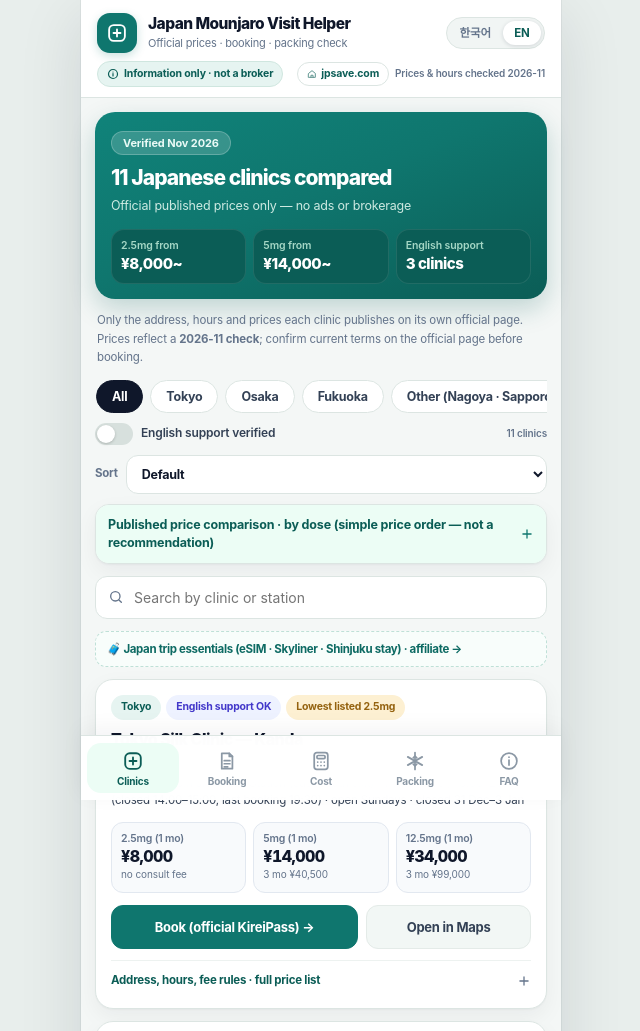
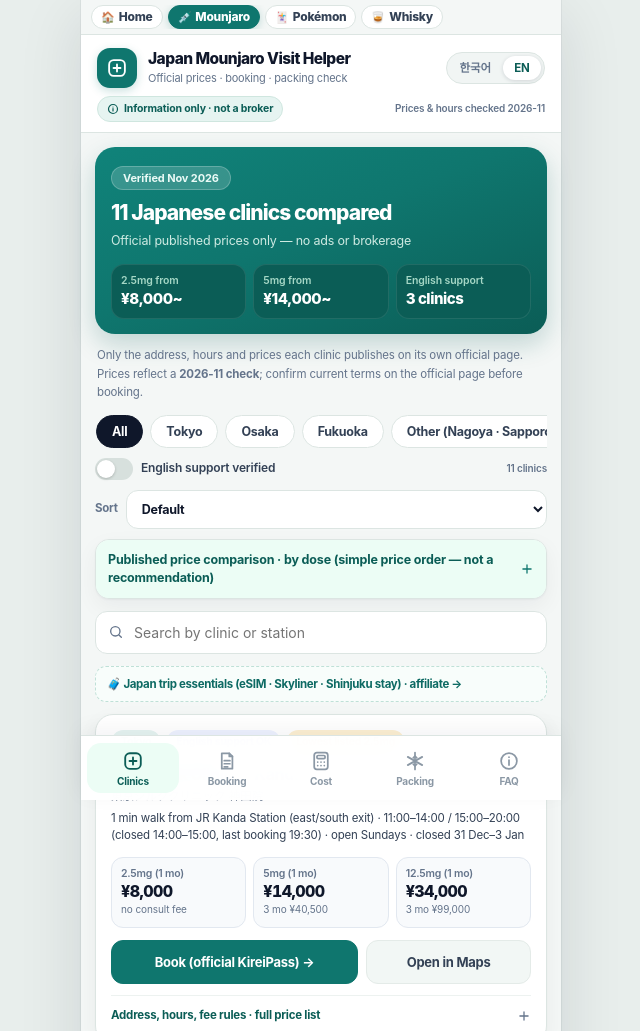
Before and after one commit to swbae123456/Japan-mounjaro-helper, a plain HTML site: page index.html in a window 1280 px wide. Shown: the top 1031 px of the page, without its empty margins (319-959 px from the left). Drawn offline with Linux system fonts and the light colour scheme.

Commit message:
feat(jmh): 상단 고정 퀵 스위처 1줄 — 🏠 홈·💉 마운자로(현재)·🃏 포켓몬·🥃 위스키 1탭 이동 (jmh-v24)
- 화면 맨 위(position:sticky)에 알약 4개 한 줄: 홈/마운자로/포켓몬/위스키
- 현재 사이트는 solid 알약 + aria-current, 나머지는 흰 알약(390px 한 줄, 넘치면 가로 스크롤·스크롤바 숨김)
- KO/EN 토글에 맞춰 문구 전환(data-en), 영어 화면에서는 이동 링크에 ?lang=en 유지
- 헤더 sticky top을 --qs-h(35px)만큼 내려 겹침 없음, 상단 메타 줄의 중복 'jpsave.com 홈' 알약 제거
- sw.js VERSION v23 → v24, README·테스트 기대값 동기화, 퀵 스위처 구조 검사 추가

```diff
--- a/index.html
+++ b/index.html
@@ -118,6 +118,7 @@
     --muted:#64748b;
     --line:#dce5e2;
     --line-2:#edf2f0;
+    --qs-h:35px;
     --brand:#0f766e;
     --brand-2:#0b5d56;
     --brand-soft:#e6f4f1;
@@ -164,7 +165,7 @@
 
   /* ---------- header ---------- */
   .app-header{
-    position:sticky;top:0;z-index:30;
+    position:sticky;top:calc(var(--qs-h) + env(safe-area-inset-top));z-index:30;
     background:rgba(255,255,255,.97);
     backdrop-filter:saturate(160%) blur(12px);
     -webkit-backdrop-filter:saturate(160%) blur(12px);
@@ -209,16 +210,31 @@
   }
   .compliance-pill:active{transform:scale(.98)}
   .verified-tag{font-size:10px;color:var(--muted);font-weight:600;white-space:nowrap}
-  /* jpsave.com 홈 크로스링크 알약(상단 메타 줄) */
-  .home-pill{
-    display:inline-flex;align-items:center;gap:4px;
-    border:1px solid var(--line);background:#fff;color:var(--brand-2);
-    font-size:10.5px;font-weight:700;line-height:1;padding:6px 9px;border-radius:999px;
-    font-family:var(--font);text-decoration:none;white-space:nowrap;letter-spacing:-.015em;
-  }
-  .home-pill svg{width:10px;height:10px;flex:0 0 auto;opacity:.7}
-  .home-pill:active{transform:scale(.98)}
-  .home-pill:focus-visible{outline:2px solid var(--brand);outline-offset:1px}
+  /* ---------- 상단 고정 퀵 스위처 — jpsave.com 네 곳을 1탭으로 이동 ---------- */
+  .qs-bar{
+    position:sticky;top:0;z-index:34;
+    background:var(--bg);
+    border-bottom:1px solid var(--line);
+    padding:calc(5px + env(safe-area-inset-top)) 10px 5px;
+  }
+  .qs-row{
+    display:flex;align-items:center;gap:5px;
+    overflow-x:auto;overflow-y:hidden;
+    scrollbar-width:none;-ms-overflow-style:none;-webkit-overflow-scrolling:touch;
+  }
+  .qs-row::-webkit-scrollbar{display:none;height:0}
+  .qs-pill{
+    flex:0 0 auto;display:inline-flex;align-items:center;gap:4px;
+    height:24px;padding:0 9px;border-radius:999px;
+    font-family:var(--font);font-size:12px;font-weight:800;line-height:1;
+    letter-spacing:-.02em;white-space:nowrap;text-decoration:none;
+    color:var(--ink-2);background:#fff;border:1px solid var(--line);
+    transition:background .15s,border-color .15s,color .15s;
+  }
+  .qs-ico{font-size:11px;line-height:1;font-family:'Apple Color Emoji','Segoe UI Emoji','Noto Color Emoji',sans-serif}
+  .qs-pill:active{transform:scale(.97)}
+  .qs-pill:focus-visible{outline:2px solid var(--brand);outline-offset:1px}
+  .qs-pill.is-active{background:var(--brand);border-color:var(--brand);color:#fff;box-shadow:0 2px 8px rgba(15,118,110,.22)}
 
   /* ---------- panels ---------- */
   main{padding:14px 14px 4px}
@@ -674,6 +690,22 @@
 </head>
 <body>
 <div class="shell">
+  <nav class="qs-bar" aria-label="jpsave.com 사이트 이동" data-en-aria="jpsave.com site switcher">
+    <div class="qs-row">
+      <a class="qs-pill" href="https://jpsave.com/" data-qs-href="https://jpsave.com/">
+        <span class="qs-ico" aria-hidden="true">🏠</span><span class="qs-lbl" data-en="Home">홈</span>
+      </a>
+      <span class="qs-pill is-active" aria-current="page">
+        <span class="qs-ico" aria-hidden="true">💉</span><span class="qs-lbl" data-en="Mounjaro">마운자로</span>
+      </span>
+      <a class="qs-pill" href="https://jpsave.com/pokemon-cards/" data-qs-href="https://jpsave.com/pokemon-cards/">
+        <span class="qs-ico" aria-hidden="true">🃏</span><span class="qs-lbl" data-en="Pokémon">포켓몬</span>
+      </a>
+      <a class="qs-pill" href="https://jpsave.com/whisky/" data-qs-href="https://jpsave.com/whisky/">
+        <span class="qs-ico" aria-hidden="true">🥃</span><span class="qs-lbl" data-en="Whisky">위스키</span>
+      </a>
+    </div>
+  </nav>
   <header class="app-header">
     <div class="brand">
       <div class="logo valid" aria-hidden="true">
@@ -699,10 +731,6 @@
         <span data-en="Information only · not a broker">정보 도우미 · 알선 아님</span>
       </button>
       <span class="top-meta">
-        <a class="home-pill" id="homePill" href="https://jpsave.com/" aria-label="jpsave.com 홈" data-en-aria="jpsave.com home">
-          <svg viewBox="0 0 24 24" fill="none" stroke="currentColor" stroke-width="2.2" stroke-linecap="round" stroke-linejoin="round" aria-hidden="true"><path d="M4 10.5 12 4l8 6.5V20H4z"></path><path d="M9.5 20v-5h5v5"></path></svg>
-          <span data-en="jpsave.com">jpsave.com 홈</span>
-        </a>
         <span class="visit-badge" id="visitBadge" hidden>
           <svg viewBox="0 0 24 24" fill="none" stroke="currentColor" stroke-width="2.2" stroke-linecap="round" stroke-linejoin="round" aria-hidden="true">
             <circle cx="12" cy="8" r="3.4"></circle><path d="M5.2 20c0-3.5 3-5.6 6.8-5.6s6.8 2.1 6.8 5.6"></path>
@@ -1914,6 +1942,13 @@
       var want = blocks[i].getAttribute('data-lang-only');
       blocks[i].hidden = (want !== lang);
     }
+    // 상단 퀵 스위처: 영어 화면에서 넘어갈 때도 ?lang=en 을 이어 간다
+    var qsLinks = document.querySelectorAll('[data-qs-href]');
+    for (i = 0; i < qsLinks.length; i++) {
+      var qsBase = qsLinks[i].getAttribute('data-qs-href');
+      if (!qsBase) continue;
+      qsLinks[i].setAttribute('href', lang === 'en' ? qsBase + (qsBase.indexOf('?') < 0 ? '?lang=en' : '&lang=en') : qsBase);
+    }
     // 상단 언어 버튼
     var ko = $('langKo'), en = $('langEn');
     if (ko && en) {
--- a/sw.js
+++ b/sw.js
@@ -32,8 +32,11 @@
  * v23: 클리닉 첫 화면에 제휴 슬림 점프 배너 추가(반입 체크리스트 배너 바로 아래, KO/EN 공통,
  *      누르면 반입 탭의 제휴 카드(#affPrepCard)로 부드럽게 이동) + 2호 사이트
  *      포켓몬 카드샵 방문 도우미의 카드숍 탭에도 같은 배너.
+ * v24: 상단 고정 '퀵 스위처' 1줄 추가 — 🏠 홈·💉 마운자로·🃏 포켓몬·🥃 위스키를
+ *      홈을 거치지 않고 1탭으로 이동(현재 사이트는 강조, KO/EN 문구·?lang=en 유지).
+ *      상단 메타 줄의 'jpsave.com 홈' 알약은 퀵 스위처의 🏠 홈으로 옮김.
  */
-const VERSION = 'v23';
+const VERSION = 'v24';
 const CACHE = 'jmh-' + VERSION;
 
 const PRECACHE = [
```
Also changed, not shown: 1 other file.
